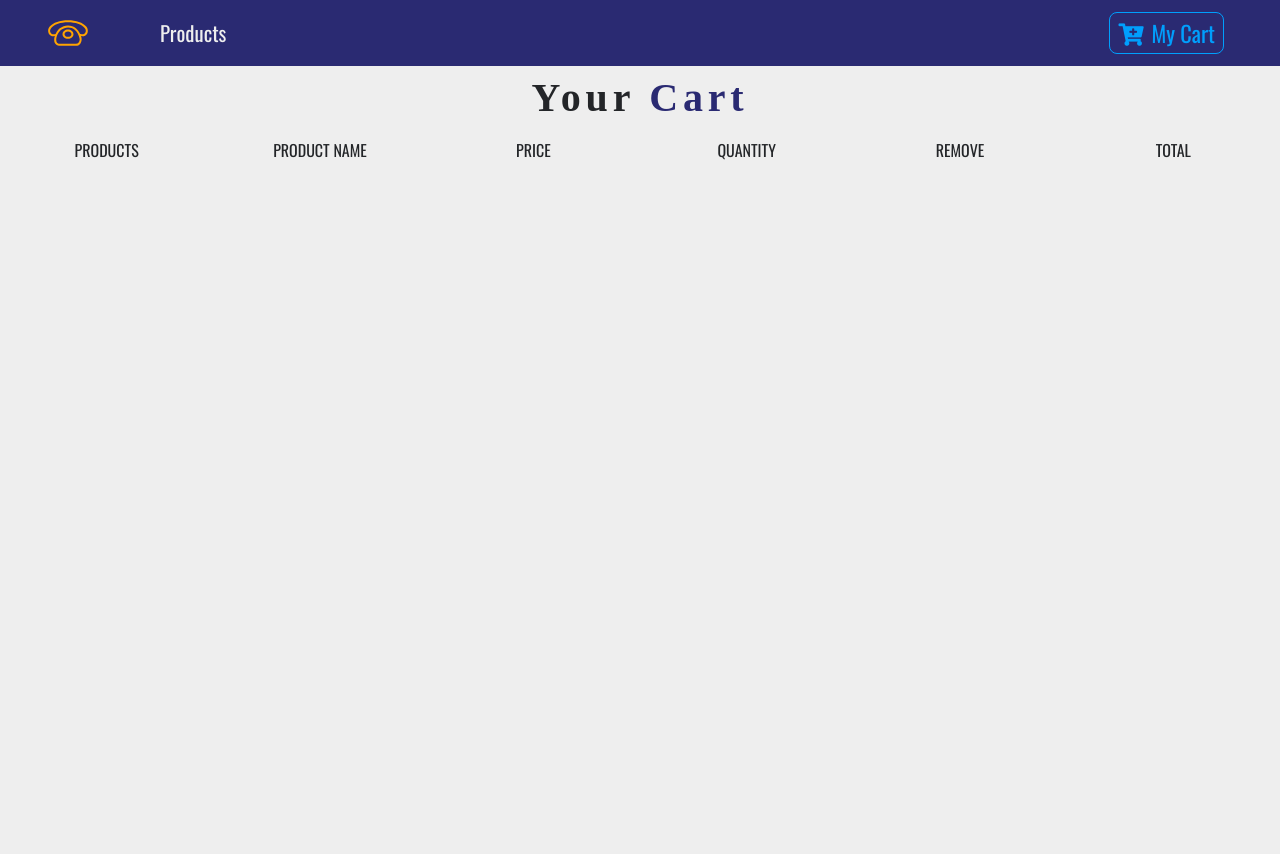
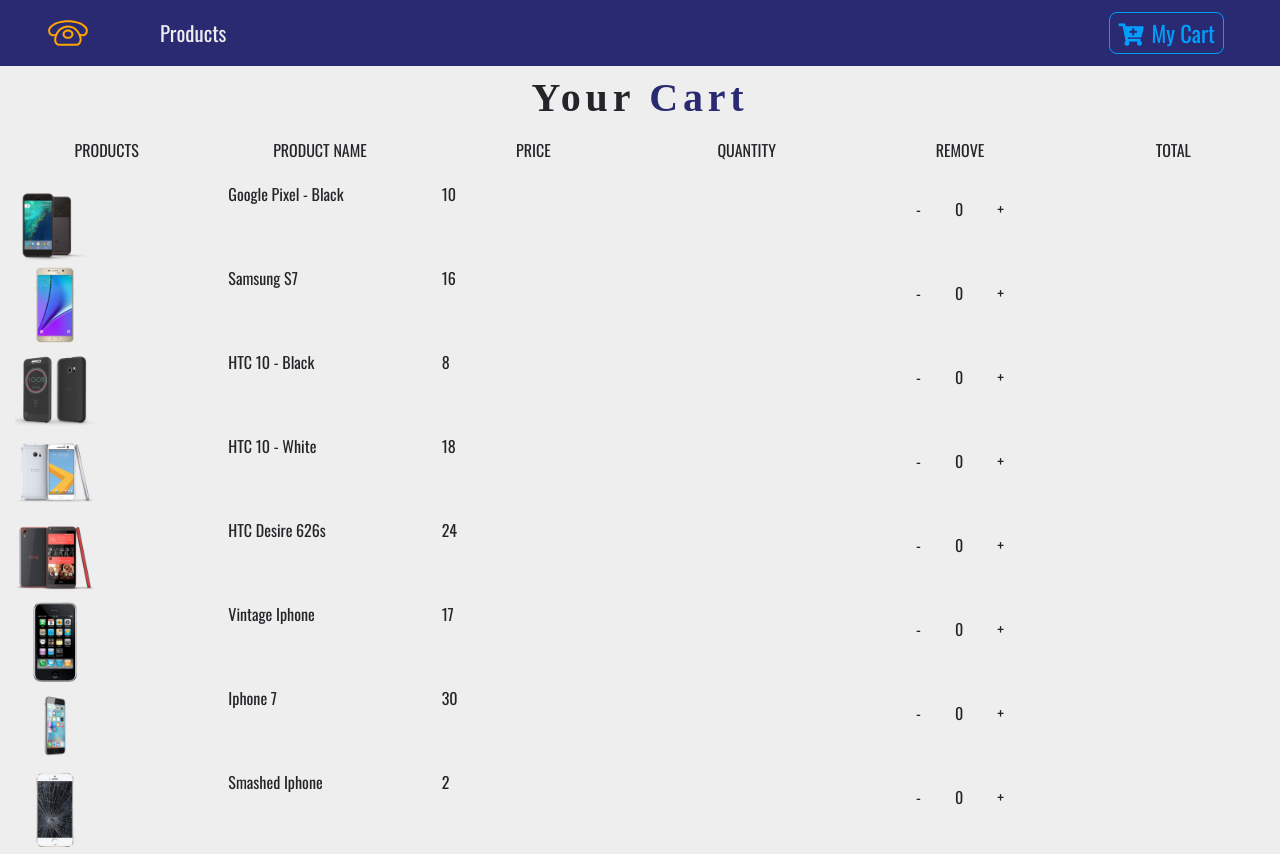
Before and after one commit to RXstoinkboy/fcc-react-store-training, a React (Create React App) app: page /cart in a window 1280 px wide. Before the commit the page ends 800 px from the top, so only its background shows below. Built offline with nearby package versions, Linux system fonts and the light colour scheme.

Commit message:
quick save of cart progress

```diff
--- a/src/components/Cart/Cart.js
+++ b/src/components/Cart/Cart.js
@@ -3,6 +3,7 @@ import Title from '../Title';
 import CartColumns from './CartColumns';
 import EmptyCart from './EmptyCart';
 import { Consumer } from '../../Context';
+import CartList from './CartList';
 
 class Cart extends Component {
     render() {
@@ -16,6 +17,8 @@ class Cart extends Component {
                                 <React.Fragment>
                                     <Title name='your' title='cart' />
                                     <CartColumns />
+                                    <CartList value={context} />
+                                    {/* passing context as a prop to CartList */}
                                 </React.Fragment>
                             )
                         } else {
--- /dev/null
+++ b/src/components/Cart/CartItem.js
@@ -0,0 +1,51 @@
+import React from 'react';
+
+const CartItem = ({item, value}) => {
+    const {id, title, img, price, total, count} = item;
+    const {increment, decrement, removeItem} = value;
+    return (
+        <div className="row my-1 text-capitalize text=center">
+            <div className="col-10 max-auto col-lg-2">
+                <img
+                    src={img}
+                    alt="product"
+                    style={{width: '5rem', height:'5rem'}}
+                    className="img-fluid" />
+            </div>
+
+            <div className="col-10 max-auto col-lg-2">
+                <span className="d-lg-none">product: </span>
+                {title}
+            </div>
+
+            <div className="col-10 max-auto col-lg-2">
+                <span className="d-lg-none">price: $</span>
+                {price}
+            </div>
+
+            <div className="col-10 mx-auto col-lg-2 my-2 my-lg-2">
+                <div className="d-flex justify-content-center">
+                    <div>
+                        <span
+                            className="btn btn-black mx-1"
+                            onClick={()=>{decrement(id)}} >
+                            -
+                        </span>
+                        <span className="btn btn-black mx-1">
+                            {count}
+                        </span>
+                        <span
+                            className="btn btn-black mx-1"
+                            onClick={()=>{increment(id)}} >
+                            +
+                        </span>
+                    </div>
+
+                </div>
+            </div>
+
+        </div>
+    );
+};
+
+export default CartItem;
--- /dev/null
+++ b/src/components/Cart/CartList.js
@@ -0,0 +1,16 @@
+import React from 'react';
+import CartItem from './CartItem'
+
+const CartList = ({value}) => {
+    const {cart} = value; // destructuring of single item to simplify writting
+    console.log(value, cart);
+    return (
+        <div className='container-fluid'>
+            {cart.map(item => {
+                return <CartItem key={item.id} item={item} value={value} />
+            })}
+        </div>
+    );
+};
+
+export default CartList;
```
